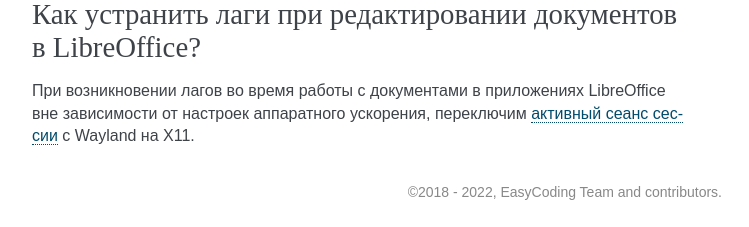
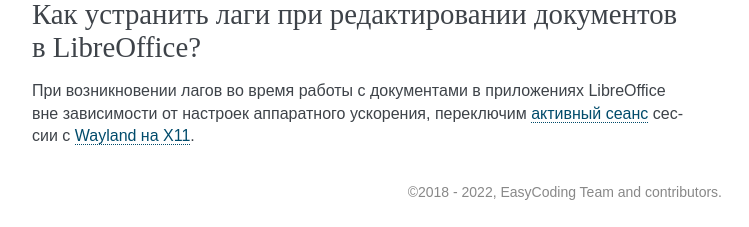
Before and after one commit to RussianFedora/FAQ, a Sphinx documentation site: the page built from source/tips-and-tricks.rst, in a window 1280 px wide and 900 px high, scrolled down 12330 px. Shown: the part 670-897 px from the top of the window, without its empty margins (388-1137 px from the left). Built offline with Sphinx 7.4.7, drawn with Linux system fonts in a browser that asks for light colours; comment, search, counter and statistics services are not loaded; part of the change alters nothing that is shown.

```diff
--- a/source/tips-and-tricks.rst
+++ b/source/tips-and-tricks.rst
@@ -693,4 +693,4 @@ SWF файл -- это исполняемый файл формата Adobe Flas
 Как устранить лаги при редактировании документов в LibreOffice?
 ==================================================================
 
-При возникновении лагов во время работы с документами в приложениях LibreOffice вне зависимости от настроек аппаратного ускорения, переключим :ref:`активный сеанс сессии <session-type>` с Wayland на X11.
+При возникновении лагов во время работы с документами в приложениях LibreOffice вне зависимости от настроек аппаратного ускорения, переключим :ref:`активный сеанс <session-type>` сессии с :ref:`Wayland на X11 <x11-session>`.
```
